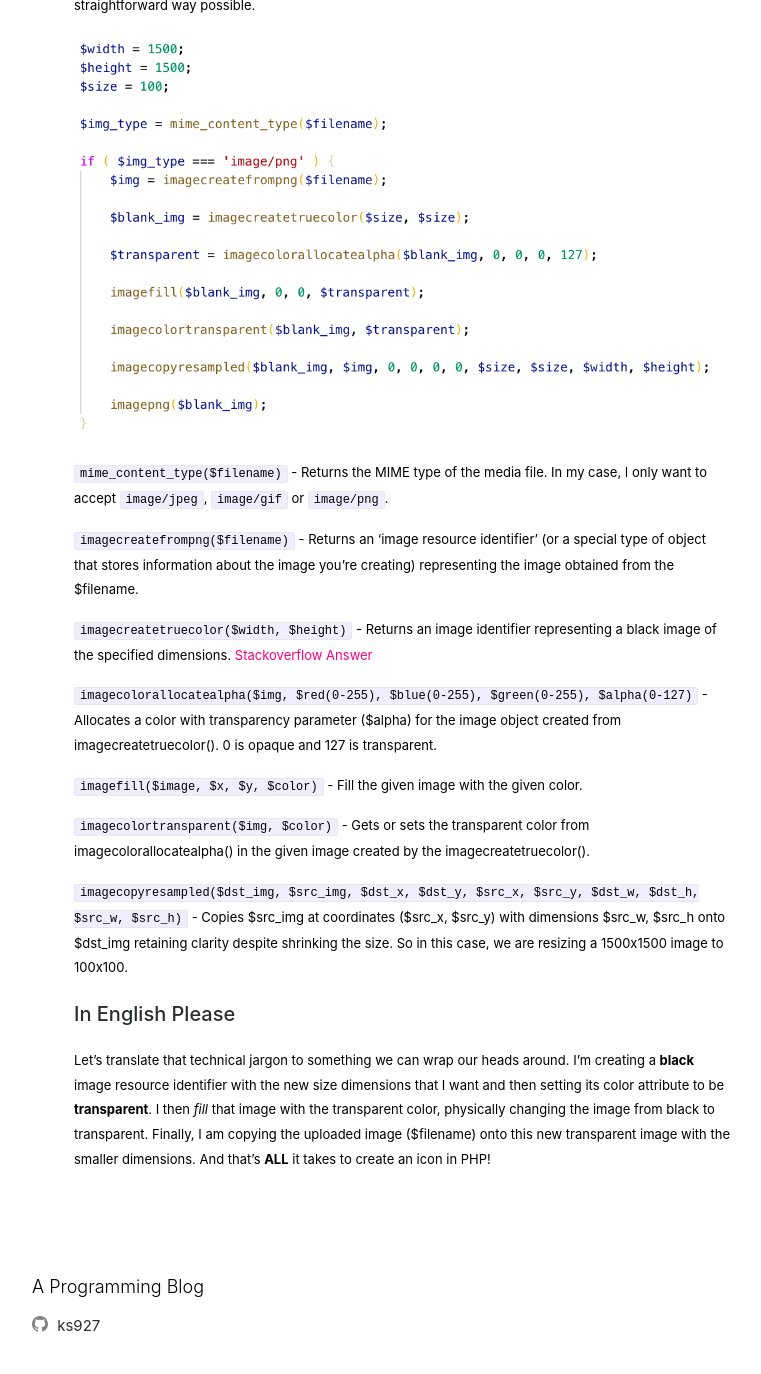
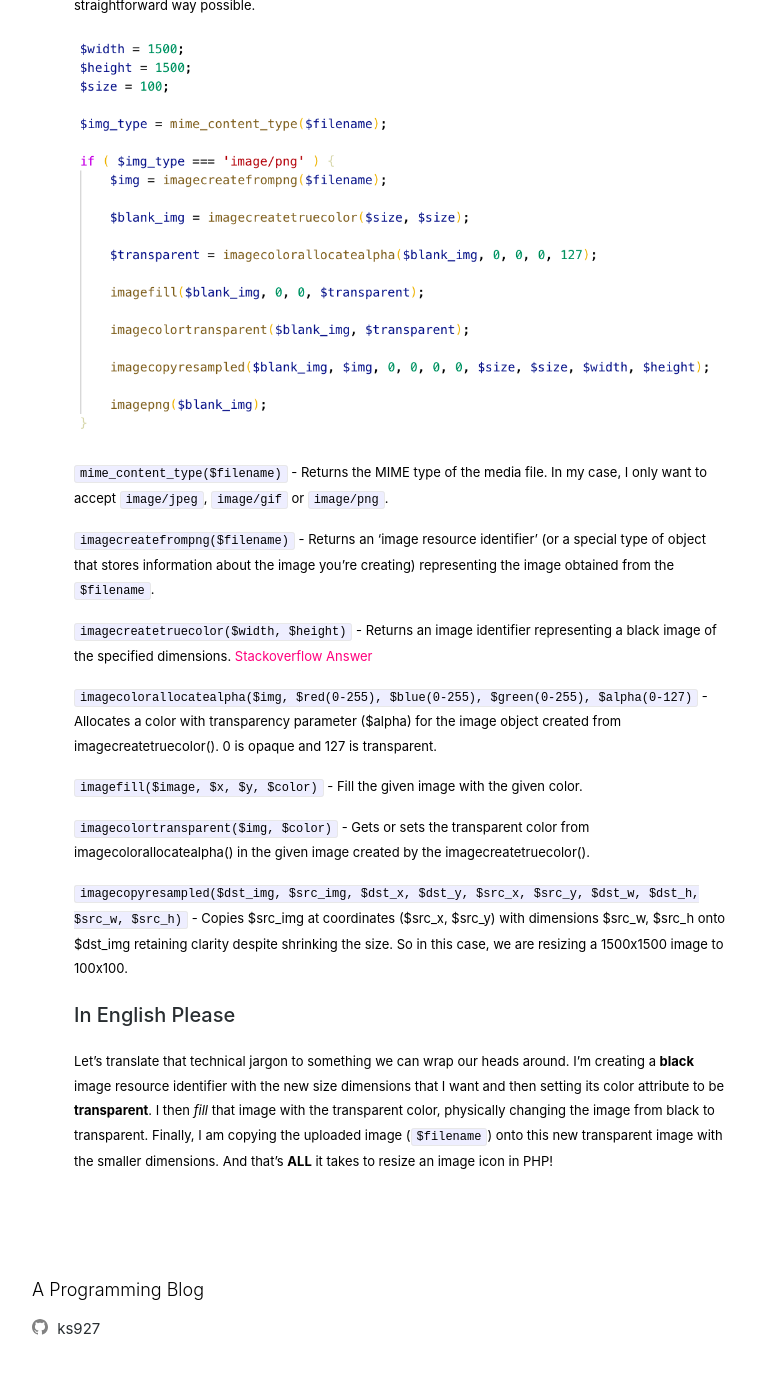
Before and after one commit to ks927/codeks, a Jekyll site: the page built from _posts/2019-07-22-cropping-.png-images-in-php.markdown, in a window 1280 px wide and 1400 px high, scrolled down 612 px. Shown: the top 1374 px of the window, without its empty margins (238-999 px from the left). Built offline with Jekyll 4.4.1, drawn with Linux system fonts in a browser that asks for light colours.

Commit message:
minor edits

```diff
--- a/_posts/2019-07-22-cropping-.png-images-in-php.markdown
+++ b/_posts/2019-07-22-cropping-.png-images-in-php.markdown
@@ -18,7 +18,7 @@ I will only address the server-side implementation. On the client-side, I used J
 
 `mime_content_type($filename)` - Returns the MIME type of the media file. In my case, I only want to accept `image/jpeg`, `image/gif` or `image/png`.
 
-`imagecreatefrompng($filename)` - Returns an ‘image resource identifier’ (or a special type of object that stores information about the image you’re creating) representing the image obtained from the $filename.
+`imagecreatefrompng($filename)` - Returns an ‘image resource identifier’ (or a special type of object that stores information about the image you’re creating) representing the image obtained from the `$filename`.
 
 `imagecreatetruecolor($width, $height)` - Returns an image identifier representing a black image of the specified dimensions. [Stackoverflow Answer](https://stackoverflow.com/questions/18574743/what-is-an-image-resource-identifier)
 
@@ -32,4 +32,4 @@ I will only address the server-side implementation. On the client-side, I used J
 
 # In English Please
 
-Let's translate that technical jargon to something we can wrap our heads around. I'm creating a **black** image resource identifier with the new size dimensions that I want and then setting its color attribute to be **transparent**. I then *fill* that image with the transparent color, physically changing the image from black to transparent. Finally, I am copying the uploaded image ($filename) onto this new transparent image with the smaller dimensions. And that's **ALL** it takes to create an icon in PHP!
+Let's translate that technical jargon to something we can wrap our heads around. I'm creating a **black** image resource identifier with the new size dimensions that I want and then setting its color attribute to be **transparent**. I then *fill* that image with the transparent color, physically changing the image from black to transparent. Finally, I am copying the uploaded image (`$filename`) onto this new transparent image with the smaller dimensions. And that's **ALL** it takes to resize an image icon in PHP!
```
